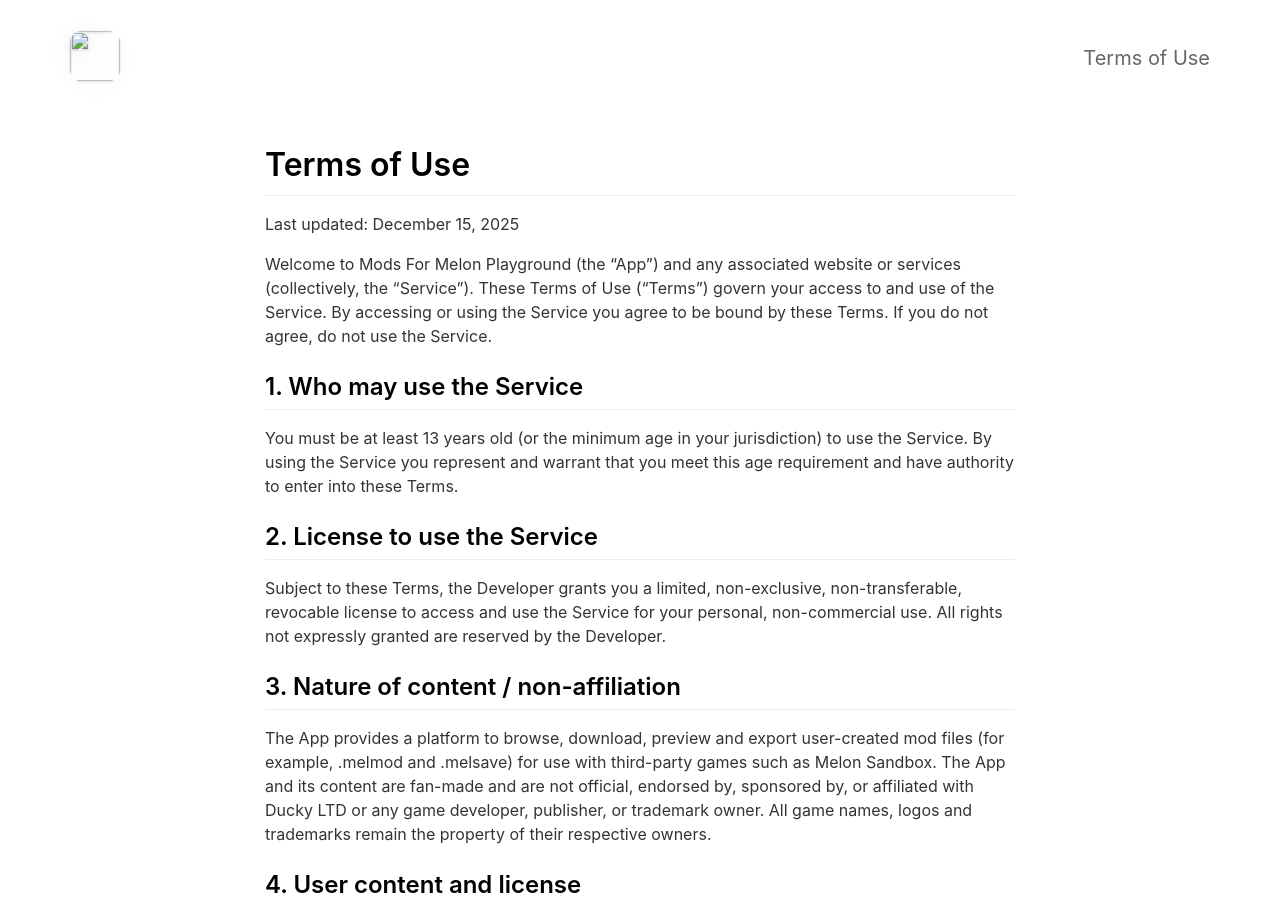
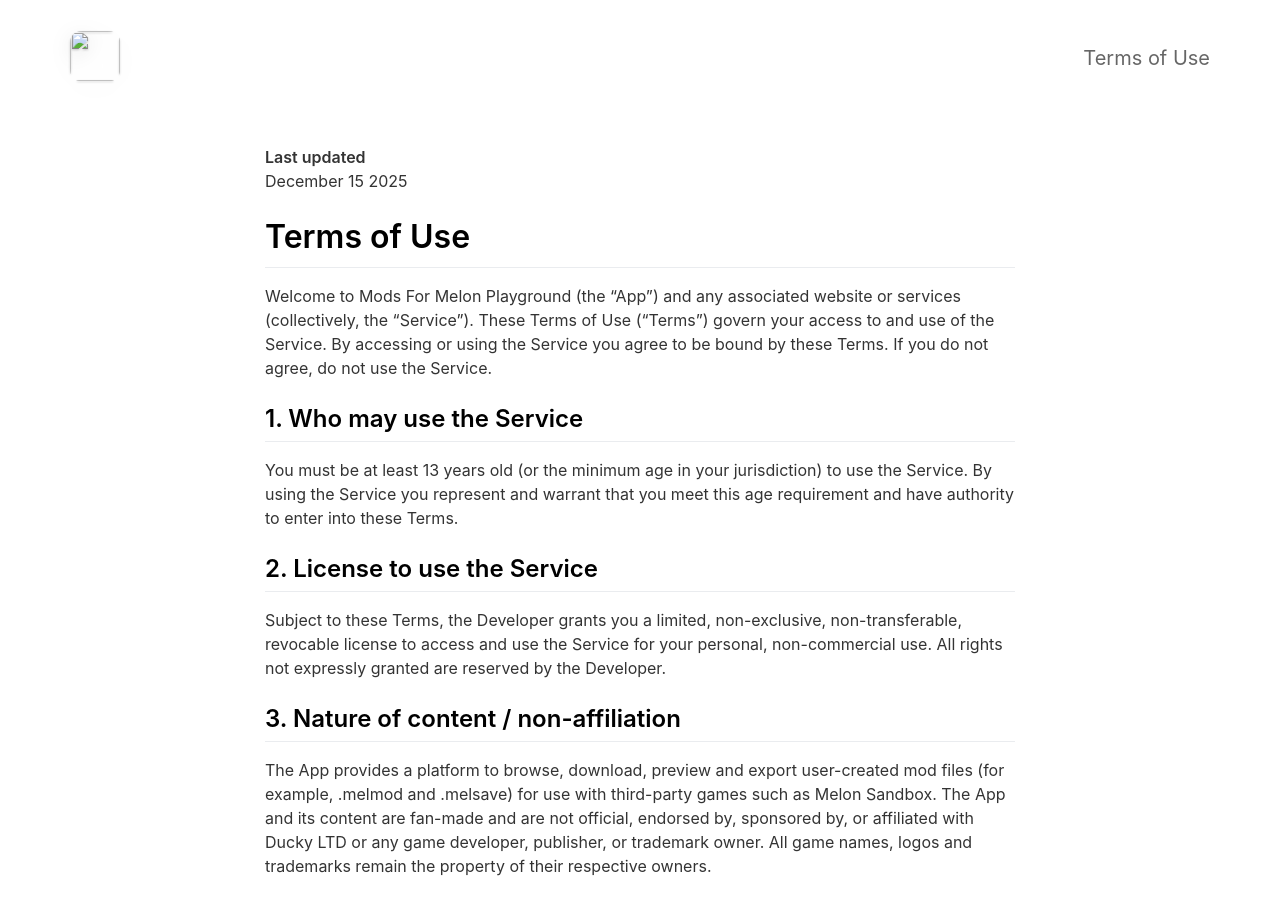
Before and after one commit to brucephan1508/mods-for-melon-sandbox, a Jekyll site: the page built from _pages/termsofuse.md, in a window 1280 px wide and 900 px high. Built offline with Jekyll 4.4.1, drawn with Linux system fonts in a browser that asks for light colours; nearby versions of some CDN libraries; some of the changed text lies outside the part shown.

```diff
--- a/_pages/termsofuse.md
+++ b/_pages/termsofuse.md
@@ -4,11 +4,10 @@ title: Terms of Use
 include_in_header: true
 ---
 
-
+**Last updated**
+December 15 2025
 
 # Terms of Use
-
-Last updated: December 15, 2025
 
 Welcome to Mods For Melon Playground (the “App”) and any associated website or services (collectively, the “Service”). These Terms of Use (“Terms”) govern your access to and use of the Service. By accessing or using the Service you agree to be bound by these Terms. If you do not agree, do not use the Service.
 
```
Also changed, not shown: other parts of _pages/termsofuse.md (+1 -3 lines).
